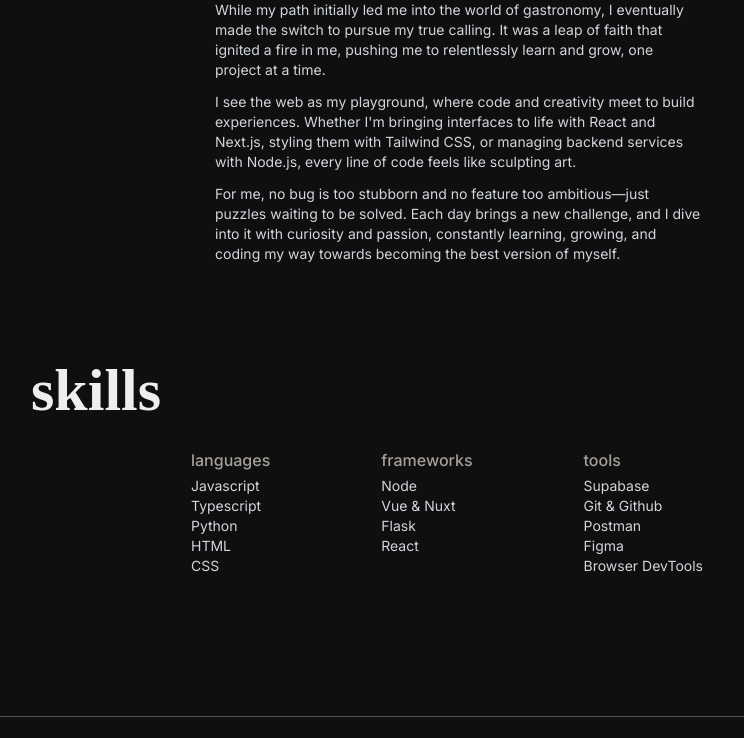
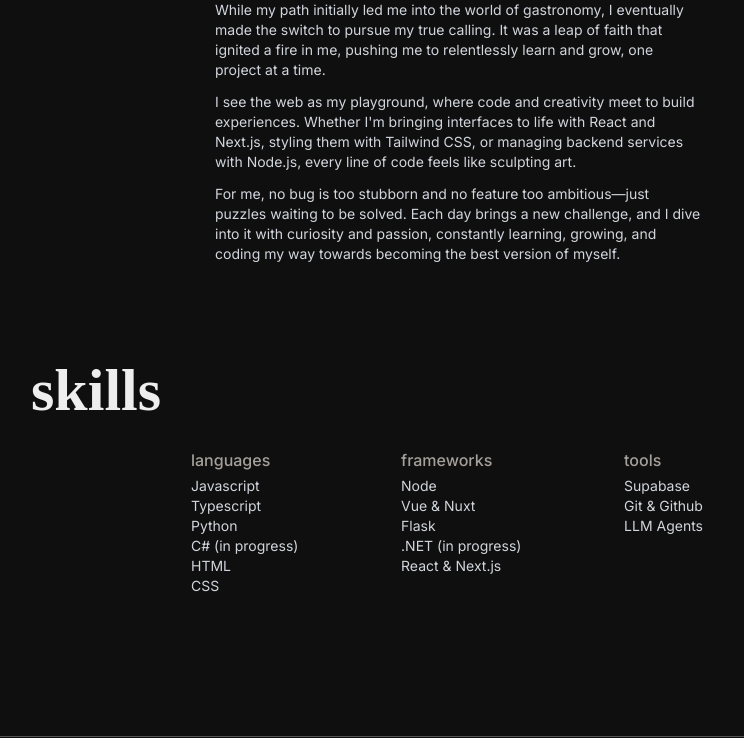
Before and after one commit to smudgy-g/portfolio, an Astro site: page / in a window 1280 px wide. Shown: the part 628-1366 px from the top of the page, without its empty margins (225-969 px from the left). Built offline with nearby package versions, Linux system fonts and the light colour scheme; Astro itself is replaced by a stand-in of ours; a web font is replaced by a local one.

Commit message:
Modify truck sharing description and skills list
Updated the description of the truck sharing marketplace and added new skills and tools.

```diff
--- a/src/pages/index.astro
+++ b/src/pages/index.astro
@@ -19,7 +19,7 @@ import Layout from '../layouts/Layout.astro';
                 I am a full stack developer at <Link
                     label="Colonia Technologies"
                     to="https://checkandrent.com"
-                />, working on building Germany's first truck sharing
+                />, working on building Germany's largest truck sharing
                 marketplace. Previously, I was a freelance web developer and a
                 bar manager in Berlin.
             </p>
@@ -84,6 +84,7 @@ import Layout from '../layouts/Layout.astro';
                         <li>Javascript</li>
                         <li>Typescript</li>
                         <li>Python</li>
+                        <li>C# (in progress)</li>
                         <li>HTML</li>
                         <li>CSS</li>
                     </ul>
@@ -97,7 +98,8 @@ import Layout from '../layouts/Layout.astro';
                         <li>Node</li>
                         <li>Vue & Nuxt</li>
                         <li>Flask</li>
-                        <li>React</li>
+                        <li>.NET (in progress)</li>
+                        <li>React & Next.js</li>
                     </ul>
                 </div>
                 <div>
@@ -105,9 +107,7 @@ import Layout from '../layouts/Layout.astro';
                     <ul class="text-sm">
                         <li>Supabase</li>
                         <li>Git & Github</li>
-                        <li>Postman</li>
-                        <li>Figma</li>
-                        <li>Browser DevTools</li>
+                        <li>LLM Agents</li>
                     </ul>
                 </div>
             </div>
```
